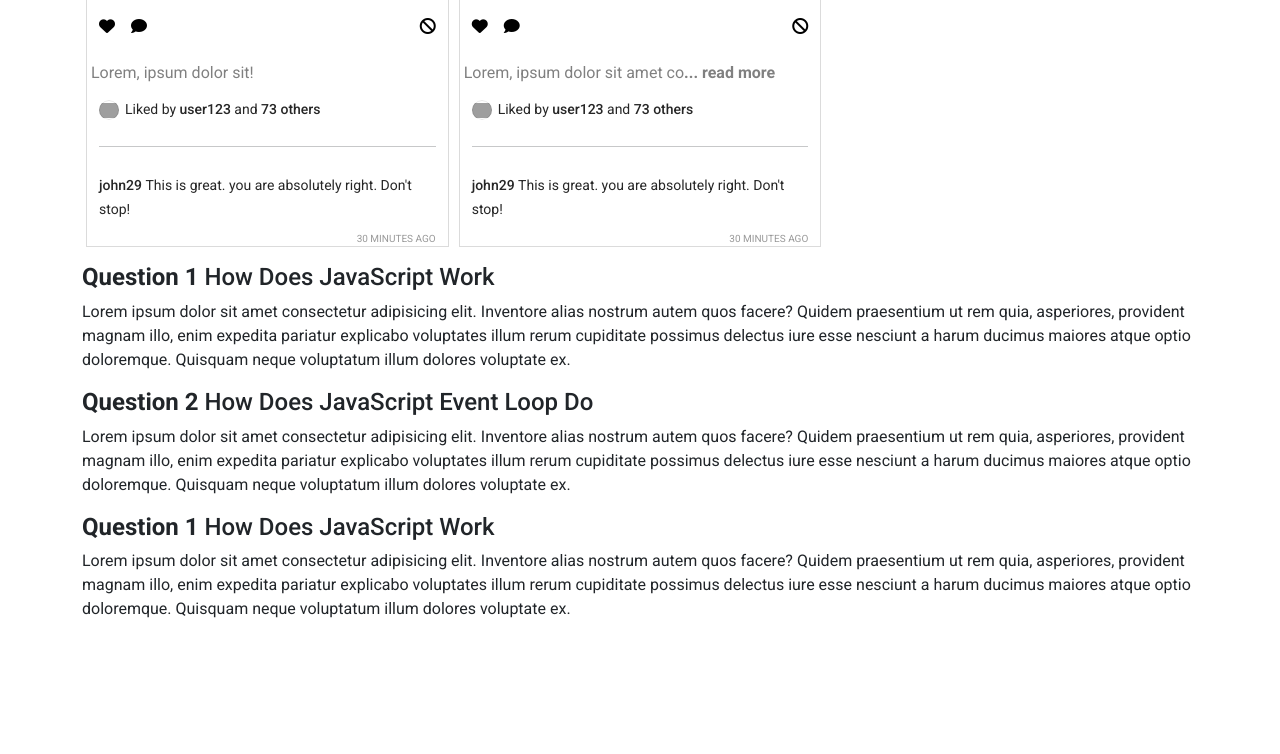
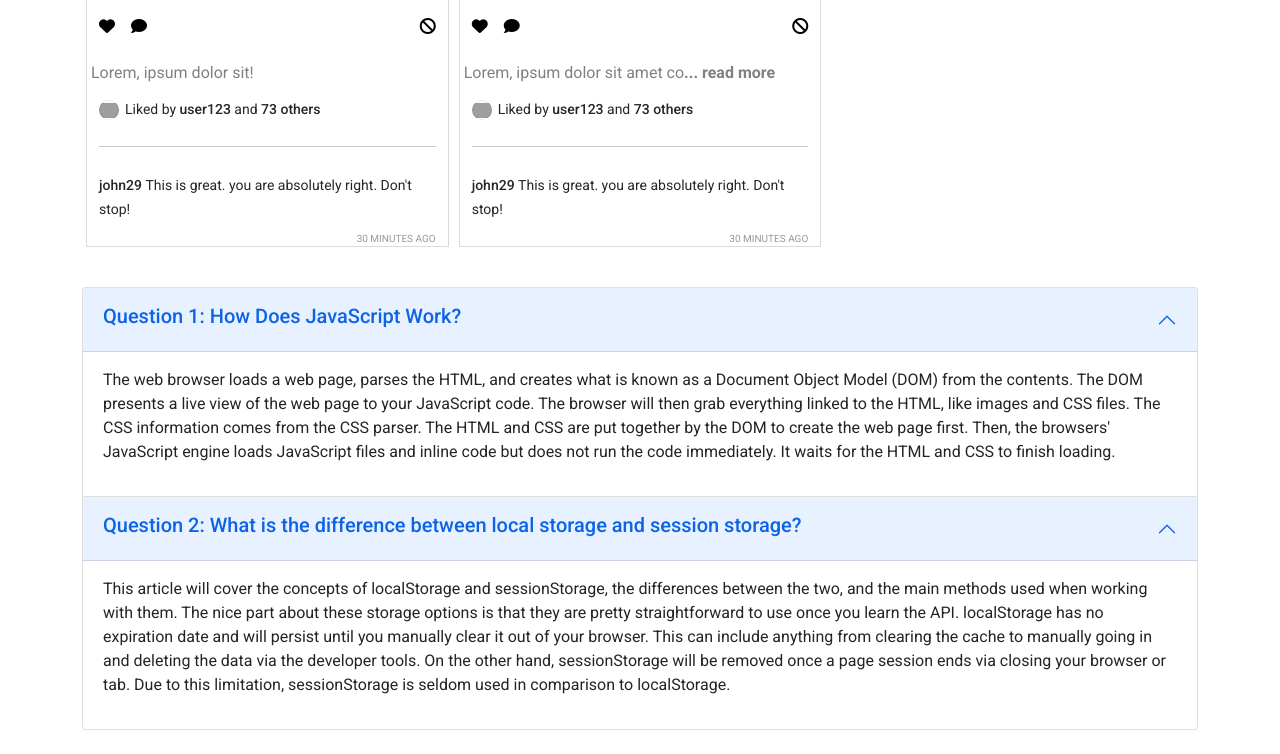
Before and after one commit to abunaem123/Insta-Sohor, a plain HTML site: page index.html in a window 1280 px wide. Shown: the part 1285-2039 px from the top of the page. Before the commit the page ends 1922 px from the top, so only its background shows below. Drawn offline with nearby package versions, Linux system fonts and the light colour scheme; grey boxes are pictures that could not be loaded.

Commit message:
Ques Done

```diff
--- a/index.html
+++ b/index.html
@@ -18,6 +18,9 @@
     <link rel="stylesheet" href="https://cdnjs.cloudflare.com/ajax/libs/font-awesome/6.0.0/css/all.min.css"
         integrity="sha512-9usAa10IRO0HhonpyAIVpjrylPvoDwiPUiKdWk5t3PyolY1cOd4DSE0Ga+ri4AuTroPR5aQvXU9xC6qOPnzFeg=="
         crossorigin="anonymous" referrerpolicy="no-referrer" />
+    <!-- Bootstrap Link  -->
+    <link href="https://cdn.jsdelivr.net/npm/bootstrap@5.1.3/dist/css/bootstrap.min.css" rel="stylesheet"
+        integrity="sha384-1BmE4kWBq78iYhFldvKuhfTAU6auU8tT94WrHftjDbrCEXSU1oBoqyl2QvZ6jIW3" crossorigin="anonymous">
 </head>
 
 <body>
@@ -57,27 +60,52 @@
             <h1>Reported posts</h1>
         </div>
     </main>
-    <section class="container">
-        <div>
-            <h4><Span class="fw-bold">Question 1</Span> How Does JavaScript Work </h4>
-            <p>Lorem ipsum dolor sit amet consectetur adipisicing elit. Inventore alias nostrum autem quos facere?
-                Quidem praesentium ut rem quia, asperiores, provident magnam illo, enim expedita pariatur explicabo
-                voluptates illum rerum cupiditate possimus delectus iure esse nesciunt a harum ducimus maiores atque
-                optio doloremque. Quisquam neque voluptatum illum dolores voluptate ex.</p>
-        </div>
-        <div>
-            <h4><Span class="fw-bold">Question 2</Span> How Does JavaScript Event Loop Do </h4>
-            <p>Lorem ipsum dolor sit amet consectetur adipisicing elit. Inventore alias nostrum autem quos facere?
-                Quidem praesentium ut rem quia, asperiores, provident magnam illo, enim expedita pariatur explicabo
-                voluptates illum rerum cupiditate possimus delectus iure esse nesciunt a harum ducimus maiores atque
-                optio doloremque. Quisquam neque voluptatum illum dolores voluptate ex.</p>
-        </div>
-        <div>
-            <h4><Span class="fw-bold">Question 1</Span> How Does JavaScript Work </h4>
-            <p>Lorem ipsum dolor sit amet consectetur adipisicing elit. Inventore alias nostrum autem quos facere?
-                Quidem praesentium ut rem quia, asperiores, provident magnam illo, enim expedita pariatur explicabo
-                voluptates illum rerum cupiditate possimus delectus iure esse nesciunt a harum ducimus maiores atque
-                optio doloremque. Quisquam neque voluptatum illum dolores voluptate ex.</p>
+    <section class="container py-4">
+        <div class="accordion" id="accordionExample">
+            <div class="accordion-item">
+                <h2 class="accordion-header" id="headingOne">
+                    <button class="accordion-button" type="button" data-bs-toggle="collapse"
+                        data-bs-target="#collapseOne" aria-expanded="true" aria-controls="collapseOne">
+                        <h5>Question 1: How Does JavaScript Work?</h5>
+                    </button>
+                </h2>
+                <div id="collapseOne" class="accordion-collapse collapse show" aria-labelledby="headingOne"
+                    data-bs-parent="#accordionExample">
+                    <div class="accordion-body">
+                        <p>
+                            The web browser loads a web page, parses the HTML, and creates what is known as a
+                            Document Object Model (DOM) from the contents. The DOM presents a live view of the web
+                            page to your JavaScript code. The browser will then grab everything linked to the HTML,
+                            like images and CSS files. The CSS information comes from the CSS parser. The HTML and
+                            CSS are put together by the DOM to create the web page first. Then, the browsers'
+                            JavaScript engine loads JavaScript files and inline code but does not run the code
+                            immediately. It waits for the HTML and CSS to finish loading.
+                        </p>
+                    </div>
+                </div>
+            </div>
+            <div class="accordion-item">
+                <h2 class="accordion-header" id="headingOne">
+                    <button class="accordion-button" type="button" data-bs-toggle="collapse"
+                        data-bs-target="#collapseOne" aria-expanded="true" aria-controls="collapseOne">
+                        <h5>Question 2: What is the difference between local storage and session storage?</h5>
+                    </button>
+                </h2>
+                <div id="collapseOne" class="accordion-collapse collapse show" aria-labelledby="headingOne"
+                    data-bs-parent="#accordionExample">
+                    <div class="accordion-body">
+                        <p>This article will cover the concepts of localStorage and sessionStorage, the differences
+                            between the two, and the main methods used when working with them. The nice part about
+                            these storage options is that they are pretty straightforward to use once you learn the
+                            API. localStorage has no expiration date and will persist until you manually clear it
+                            out of your browser. This can include anything from clearing the cache to manually going
+                            in and deleting the data via the developer tools. On the other hand, sessionStorage will
+                            be removed once a page session ends via closing your browser or tab. Due to this
+                            limitation, sessionStorage is seldom used in comparison to localStorage.
+                        </p>
+                    </div>
+                </div>
+            </div>
         </div>
     </section>
     <footer></footer>
```
